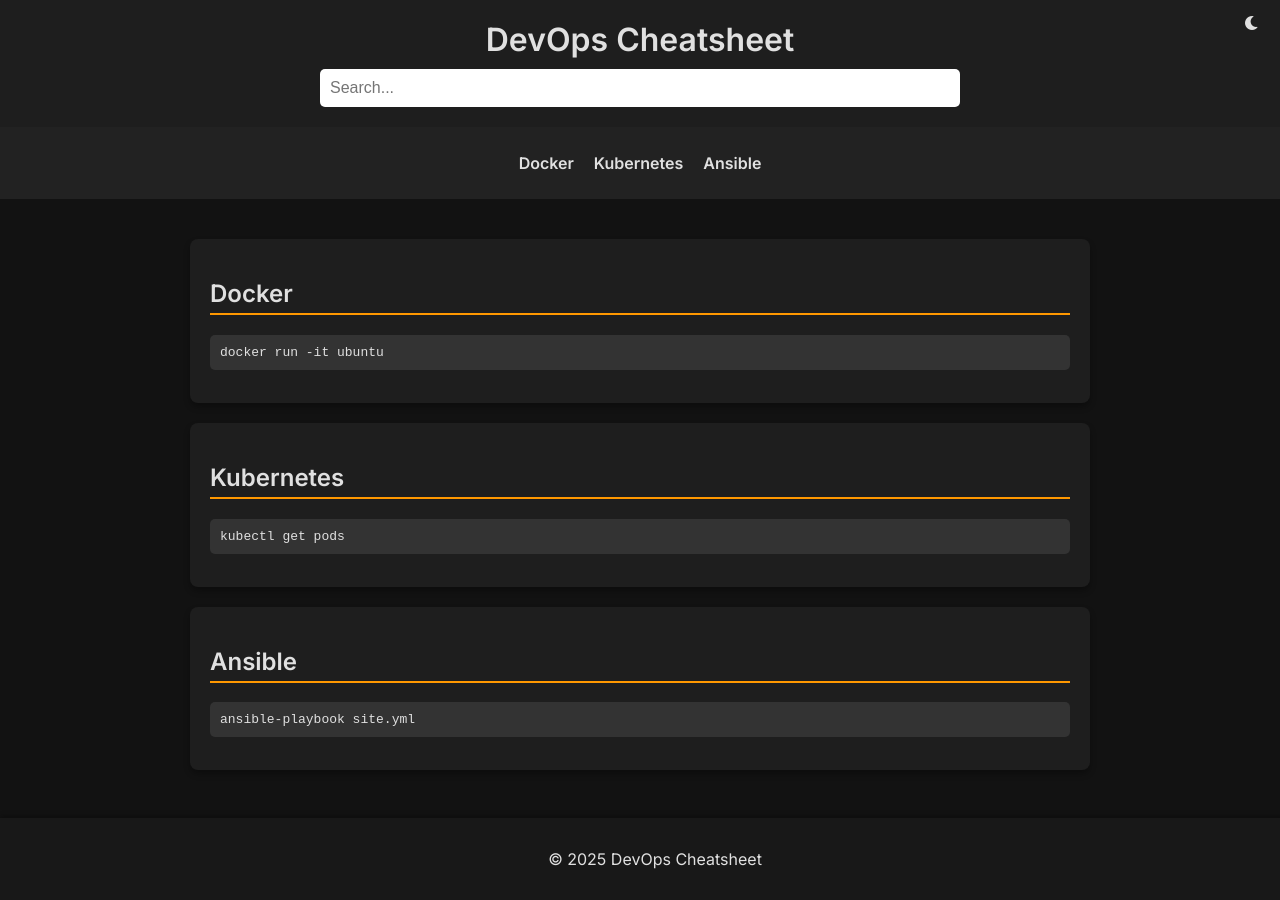
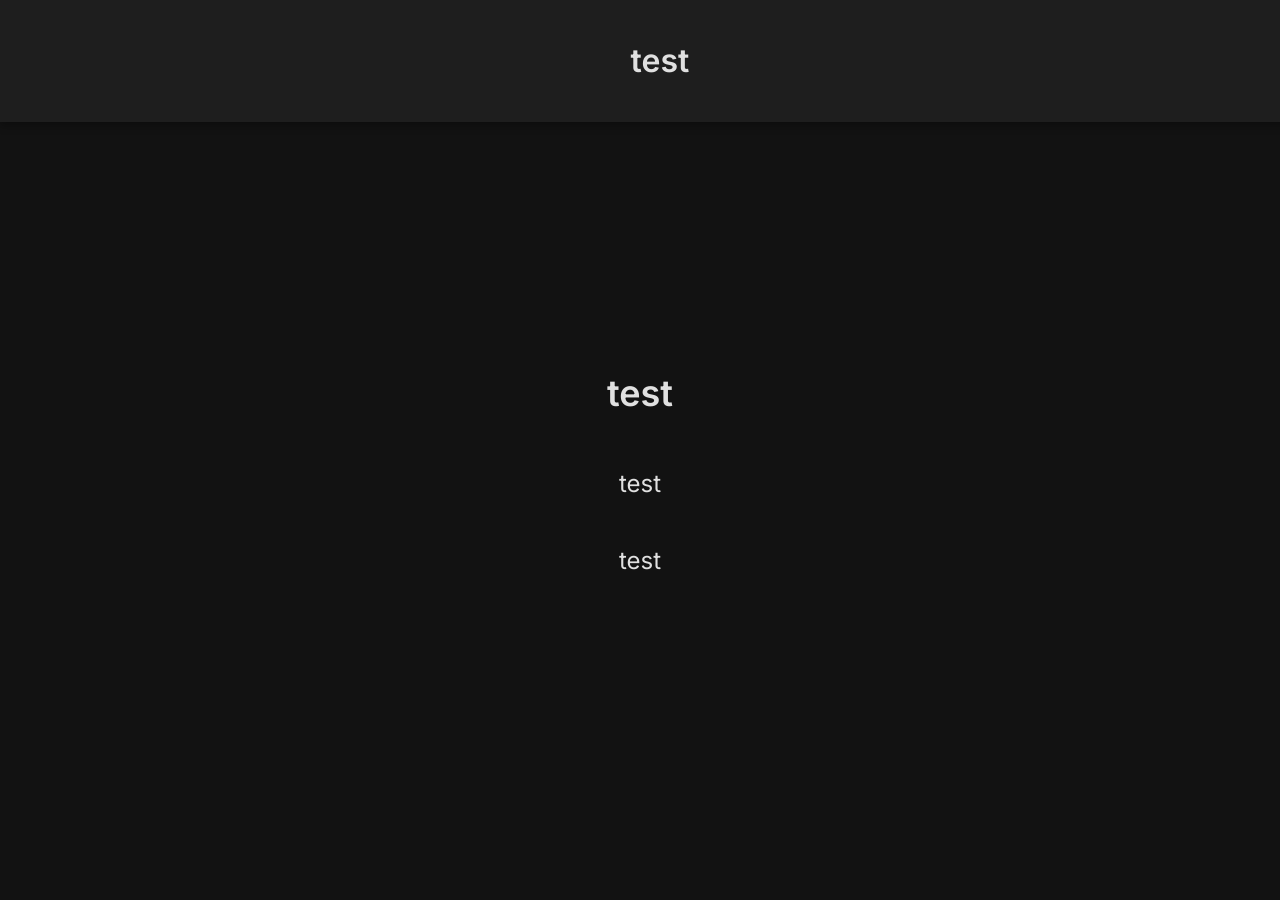
Before and after one commit to nediol/nediol.github.io, a Jekyll site: the page index.html, which Jekyll copies as it is, in a window 1280 px wide and 900 px high. Built offline with Jekyll 4.4.1, drawn with Linux system fonts in a browser that asks for light colours.

Commit message:
Update index.html

```diff
--- a/index.html
+++ b/index.html
@@ -3,7 +3,7 @@
 <head>
     <meta charset="UTF-8">
     <meta name="viewport" content="width=device-width, initial-scale=1.0">
-    <title>DevOps Cheatsheet</title>
+    <title>test</title>
     <link rel="stylesheet" href="https://cdnjs.cloudflare.com/ajax/libs/font-awesome/6.0.0/css/all.min.css">
     <link href="https://fonts.googleapis.com/css2?family=Inter:wght@300;400;600&display=swap" rel="stylesheet">
     <style>
@@ -13,136 +13,85 @@
             padding: 0;
             background-color: #121212;
             color: #E0E0E0;
+            overflow-x: hidden;
+            text-align: center;
         }
         header {
+            position: fixed;
+            width: 100%;
+            top: 0;
+            left: 0;
             background: #1E1E1E;
             padding: 20px;
-            text-align: center;
             box-shadow: 0 4px 8px rgba(0, 0, 0, 0.3);
+            z-index: 1000;
         }
-        header h1 {
-            margin: 0;
-            font-size: 2rem;
+        .welcome-section {
+            height: 100vh;
+            display: flex;
+            flex-direction: column;
+            justify-content: center;
+            align-items: center;
+            font-size: 1.5rem;
+            padding: 20px;
         }
-        #search {
-            margin-top: 10px;
-            padding: 10px;
-            width: 50%;
-            border: none;
-            border-radius: 5px;
-            font-size: 1rem;
+        .cheatsheet-section {
+            transform: translateY(100vh);
+            transition: transform 1s ease-in-out;
+            background: #1E1E1E;
+            padding: 40px;
+            border-radius: 15px 15px 0 0;
+            position: fixed;
+            bottom: 0;
+            left: 0;
+            width: 100%;
         }
-        nav {
-            background: #222;
-            padding: 10px 0;
-            text-align: center;
+        .cheatsheet-section h2 {
+            margin-bottom: 20px;
         }
-        nav ul {
-            list-style: none;
-            padding: 0;
+        .categories {
             display: flex;
             justify-content: center;
             gap: 20px;
+            flex-wrap: wrap;
         }
-        nav a {
-            color: #E0E0E0;
-            text-decoration: none;
-            font-weight: 600;
-            transition: color 0.3s;
+        .category {
+            background: #FF9800;
+            padding: 15px 25px;
+            border-radius: 10px;
+            cursor: pointer;
+            font-weight: bold;
+            transition: background 0.3s;
         }
-        nav a:hover {
-            color: #FF9800;
-        }
-        main {
-            padding: 40px;
-            max-width: 900px;
-            margin: auto;
-        }
-        section {
-            background: #1E1E1E;
-            padding: 20px;
-            margin-bottom: 20px;
-            border-radius: 8px;
-            box-shadow: 0 4px 6px rgba(0, 0, 0, 0.3);
-        }
-        h2 {
-            border-bottom: 2px solid #FF9800;
-            padding-bottom: 5px;
-        }
-        pre {
-            background: #333;
-            padding: 10px;
-            border-radius: 5px;
-            overflow-x: auto;
-        }
-        footer {
-            background: #181818;
-            padding: 15px;
-            text-align: center;
-            position: fixed;
-            bottom: 0;
-            width: 100%;
-            box-shadow: 0 -2px 5px rgba(0, 0, 0, 0.3);
-        }
-        .theme-toggle {
-            position: absolute;
-            top: 15px;
-            right: 20px;
-            cursor: pointer;
+        .category:hover {
+            background: #E68900;
         }
     </style>
 </head>
 <body>
     <header>
-        <h1>DevOps Cheatsheet</h1>
-        <input type="text" id="search" placeholder="Search...">
-        <i class="fas fa-moon theme-toggle" onclick="toggleTheme()"></i>
+        <h1>test</h1>
     </header>
-    <nav>
-        <ul>
-            <li><a href="#docker">Docker</a></li>
-            <li><a href="#kubernetes">Kubernetes</a></li>
-            <li><a href="#ansible">Ansible</a></li>
-        </ul>
-    </nav>
-    <main>
-        <section id="docker">
-            <h2>Docker</h2>
-            <pre><code>docker run -it ubuntu</code></pre>
-        </section>
-        <section id="kubernetes">
-            <h2>Kubernetes</h2>
-            <pre><code>kubectl get pods</code></pre>
-        </section>
-        <section id="ansible">
-            <h2>Ansible</h2>
-            <pre><code>ansible-playbook site.yml</code></pre>
-        </section>
-    </main>
-    <footer>
-        <p>&copy; 2025 DevOps Cheatsheet</p>
-    </footer>
+    <div class="welcome-section">
+        <h2>test</h2>
+        <p>test</p>
+        <p>test</p>
+    </div>
+    <div class="cheatsheet-section" id="cheatsheet">
+        <h2>test</h2>
+        <div class="categories">
+            <div class="category" onclick="location.href='#docker'">test</div>
+            <div class="category" onclick="location.href='#kubernetes'">test</div>
+            <div class="category" onclick="location.href='#ansible'">test</div>
+        </div>
+    </div>
     <script>
-        document.getElementById('search').addEventListener('input', function() {
-            let query = this.value.toLowerCase();
-            document.querySelectorAll('section').forEach(section => {
-                section.style.display = section.innerText.toLowerCase().includes(query) ? 'block' : 'none';
-            });
+        window.addEventListener('scroll', function() {
+            let cheatsheet = document.getElementById('cheatsheet');
+            if (window.scrollY > 100) {
+                cheatsheet.style.transform = 'translateY(0)';
+            }
         });
-
-        function toggleTheme() {
-            let body = document.body;
-            body.classList.toggle('light-theme');
-            if (body.classList.contains('light-theme')) {
-                body.style.backgroundColor = '#F5F5F5';
-                body.style.color = '#212121';
-                document.querySelectorAll('section').forEach(section => section.style.background = '#E0E0E0');
-            } else {
-                body.style.backgroundColor = '#121212';
-                body.style.color = '#E0E0E0';
-                document.querySelectorAll('section').forEach(section => section.style.background = '#1E1E1E');
-            }
-        }
     </script>
 </body>
 </html>
```
